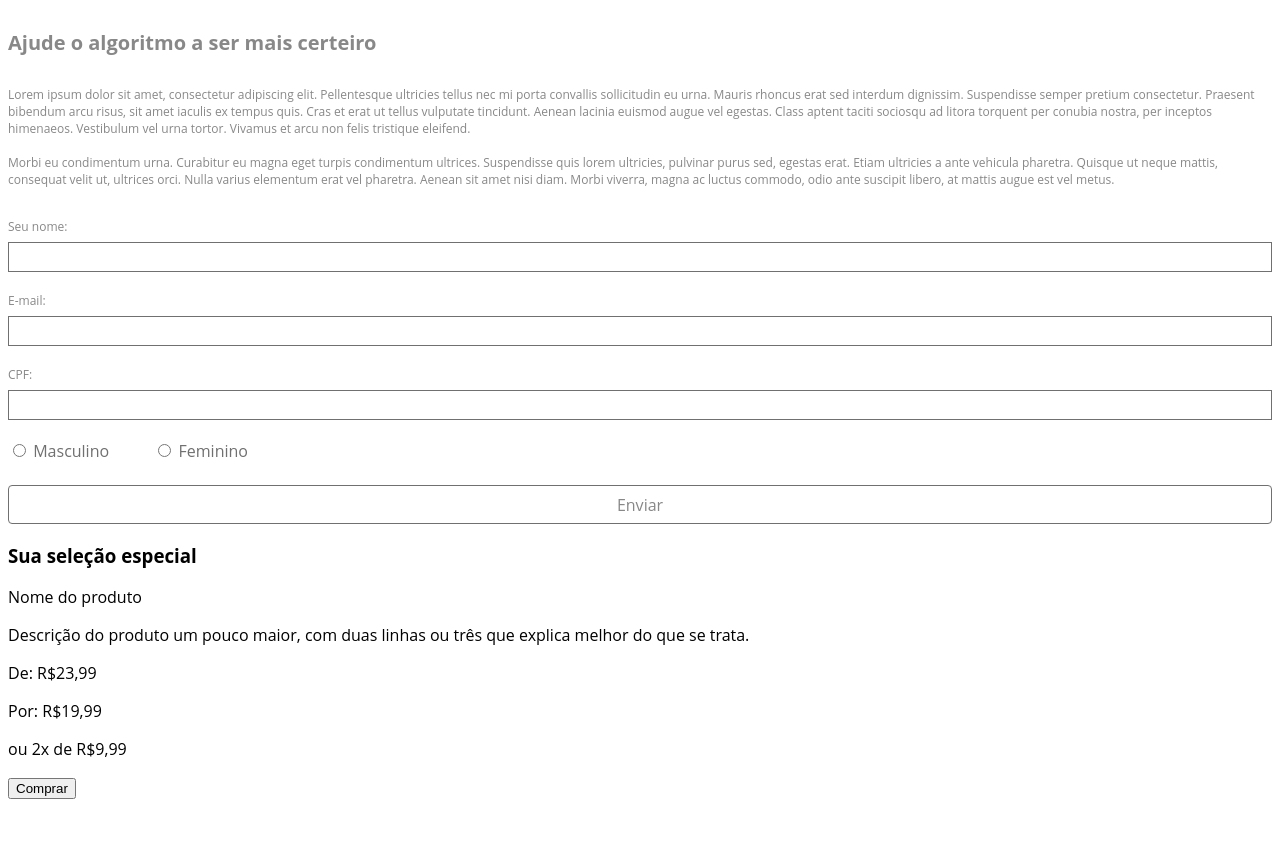
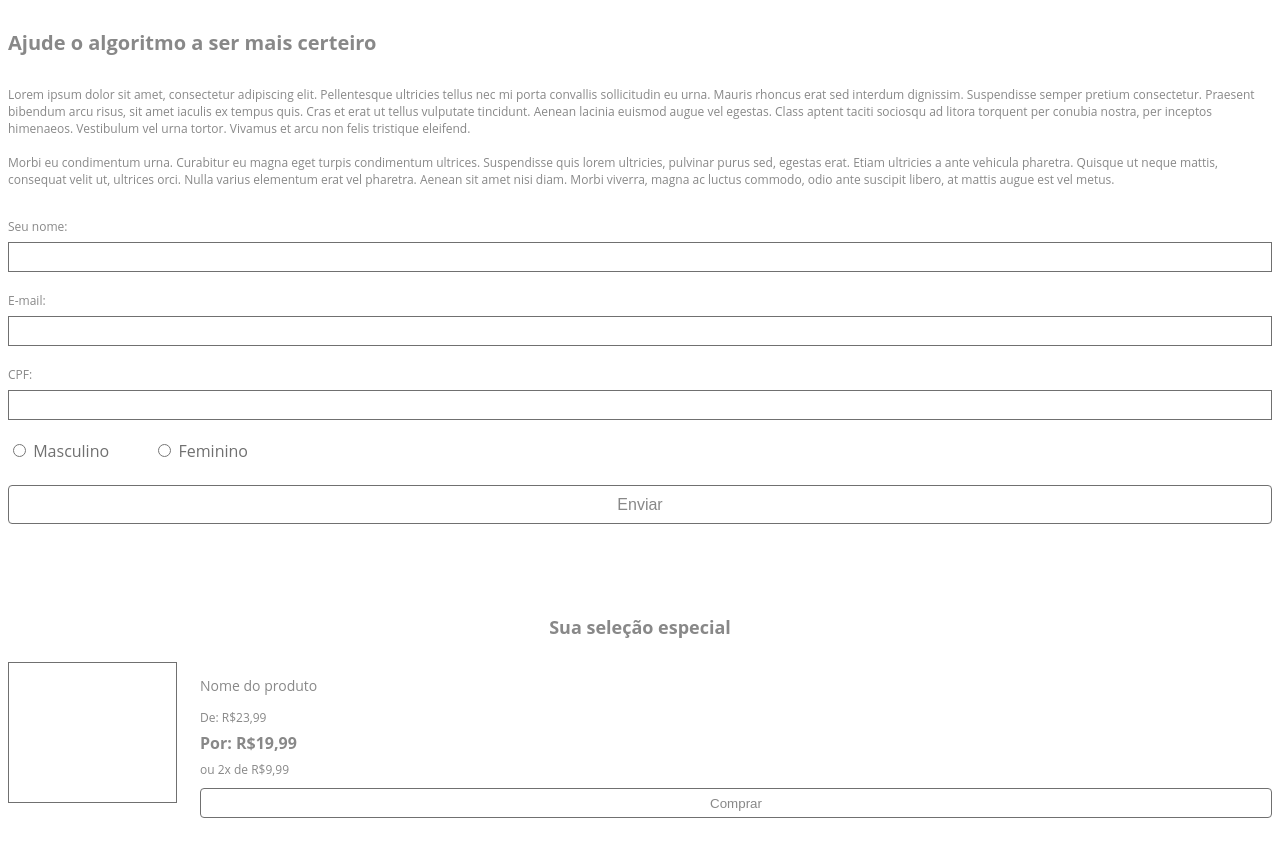
Before and after one commit to eduardodelduqui/desafio-linx, a plain HTML site: page index.html in a window 1280 px wide. Before the commit the page ends 807 px from the top, so only its background shows below. Drawn offline with nearby package versions, Linux system fonts and the light colour scheme.

Commit message:
product item style added

```diff
--- a/css/index.css
+++ b/css/index.css
@@ -55,8 +55,96 @@ body {
     background: #FFFFFF 0% 0% no-repeat padding-box;
     border: 1px solid #707070;
     border-radius: 4px;
-    font: normal normal normal 16px/16px 'Open Sans', sans-serif;
+    font-size: 16px;
+    line-height: 16px;
     letter-spacing: 0px;
     color: #888888;
     height: 39px;
 }
+
+/* SECTION PRODUCTS */
+
+#section-products {
+    margin-top: 91px;
+    margin-bottom: 128px;
+}
+
+.section-products-title {
+    color: #888888;
+    font-size: 18px;
+    font-weight: bold;
+    text-align: center;
+    margin: 0px 0px 23px 0px;
+}
+
+.product-item {
+    display: grid;
+    grid-template-columns: 169px 1fr;
+    gap: 23px;
+    height: 100%;
+}
+
+.product-img {
+    position: relative;
+    box-sizing: border-box;
+    height: 141px;
+    min-width: 169px;
+    border: 1px solid #707070;
+}
+
+.product-details {
+    height: 100%;
+    width: 100%;
+}
+
+.product-name {
+    font-size: 14px;
+    margin: 14 0 10px 0px;
+    color: #888888
+}
+
+.product-description, .old-price, .price-details {
+    font-size: 12px;
+    color: #888888;
+}
+
+.product-description {
+    display: none;
+    margin: 0px;
+    height: 60px;
+}
+
+.old-price {
+    margin: 0 0 6px 0;
+}
+
+.price {
+    font-size: 16px;
+    font-weight: bold;
+    color: #888888;
+    margin: 0 0 7px 0;
+}
+
+.price-details {
+    margin: 0 0 10px 0;
+}
+
+.buy-button {
+    width: 100%;
+    height: 30px;
+    background: #FFFFFF 0% 0% no-repeat padding-box;
+    color: #888888;
+    border-radius: 4px;
+    border: 1px solid #707070;
+}
+
+.see-more-button {
+    display: block;
+    width: 260px;
+    height: 39px;
+    color: #707070;
+    background: #FFFFFF 0% 0% no-repeat padding-box;
+    border: 1px solid #707070;
+    border-radius: 4px;
+    margin: 52px auto 0 auto;
+}
--- a/index.html
+++ b/index.html
@@ -54,8 +54,8 @@
                     <div class="product-details">
                         <p class="product-name">Nome do produto</p>
                         <p class="product-description">Descrição do produto um pouco maior, com duas linhas ou três que explica melhor do que se trata.</p>
-                        <p class="price-from">De: R$23,99</p>
-                        <p class="price-to">Por: R$19,99</p>
+                        <p class="old-price">De: R$23,99</p>
+                        <p class="price">Por: R$19,99</p>
                         <p class="price-details">ou 2x de R$9,99</p>
                         <button class="buy-button">Comprar</button>
                     </div>
```
